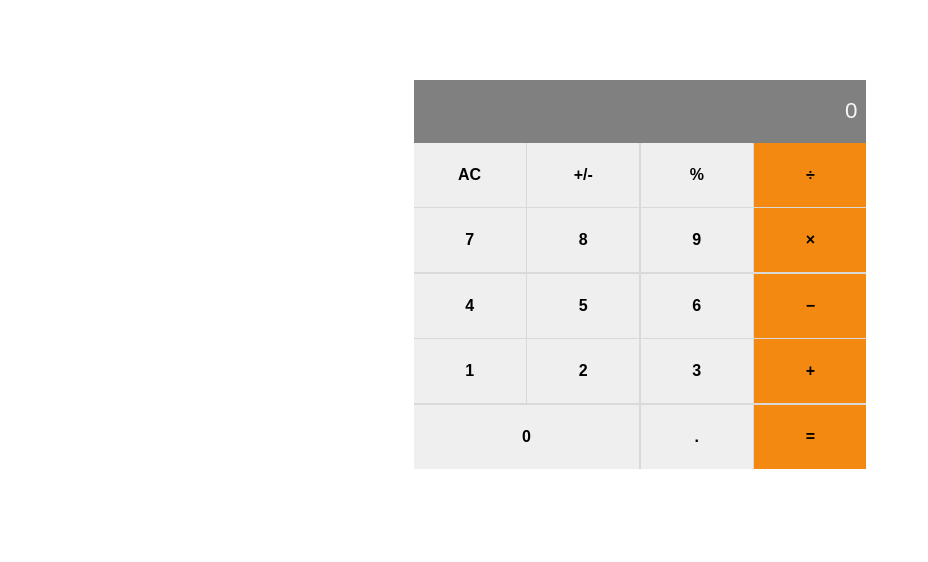
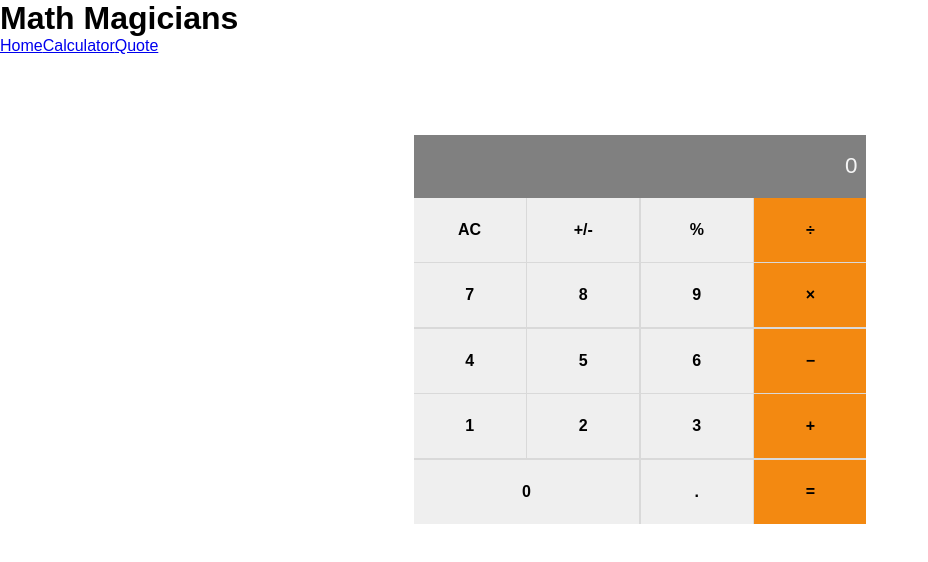
Before and after one commit to MrBrN197/Math-Magicians, a React (Create React App) app: page / in a window 1280 px wide. Shown: the top 562 px of the page, without its empty margins (0-928 px from the left). Built offline with nearby package versions, Linux system fonts and the light colour scheme.

Commit message:
Add `Header` component to page
- add `react-router-dom` to package.json

```diff
--- a/src/App.js
+++ b/src/App.js
@@ -1,7 +1,11 @@
 import Calculator from './components/Calculator';
+import Header from './components/Header';
 
 const App = () => (
-  <Calculator />
+  <>
+    <Header />
+    <Calculator />
+  </>
 );
 
 export default App;
--- /dev/null
+++ b/src/components/Header.js
@@ -0,0 +1,16 @@
+import { Link } from 'react-router-dom';
+
+const Header = () => (
+  <header>
+    <h1>Math Magicians</h1>
+    <nav>
+      <ul>
+        <Link to="/">Home</Link>
+        <Link to="/calculator">Calculator</Link>
+        <Link to="/quote">Quote</Link>
+      </ul>
+    </nav>
+  </header>
+);
+
+export default Header;
--- a/src/index.js
+++ b/src/index.js
@@ -1,12 +1,15 @@
 import React from 'react';
 import ReactDOM from 'react-dom';
 import './index.css';
+import { BrowserRouter as Router } from 'react-router-dom';
 import App from './App';
 import reportWebVitals from './reportWebVitals';
 
 ReactDOM.render(
   <React.StrictMode>
-    <App />
+    <Router>
+      <App />
+    </Router>
   </React.StrictMode>,
   document.getElementById('root'),
 );
```
